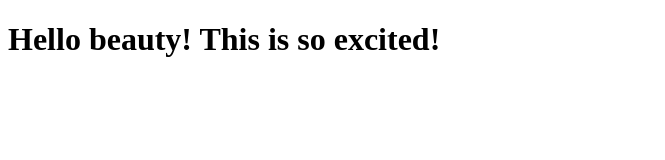
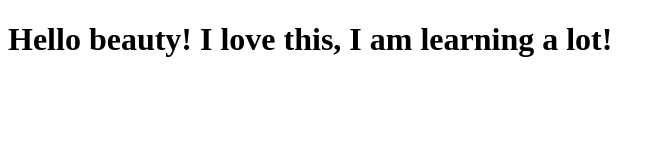
Before and after one commit to fatimamarrujo/coursera-test, a plain HTML site: page site/index.html in a window 1280 px wide. Shown: the whole page, without its empty margins (0-665 px from the left). Drawn offline with Linux system fonts and the light colour scheme.

Commit message:
Small addition to our page content.

```diff
--- a/site/index.html
+++ b/site/index.html
@@ -4,6 +4,6 @@
 	<title>Hello beauty</title>
 </head>
 <body>
-<h1>Hello beauty! This is so excited!</h1>
+<h1>Hello beauty! I love this, I am learning a lot!</h1>
 </body>
 </html>
```
